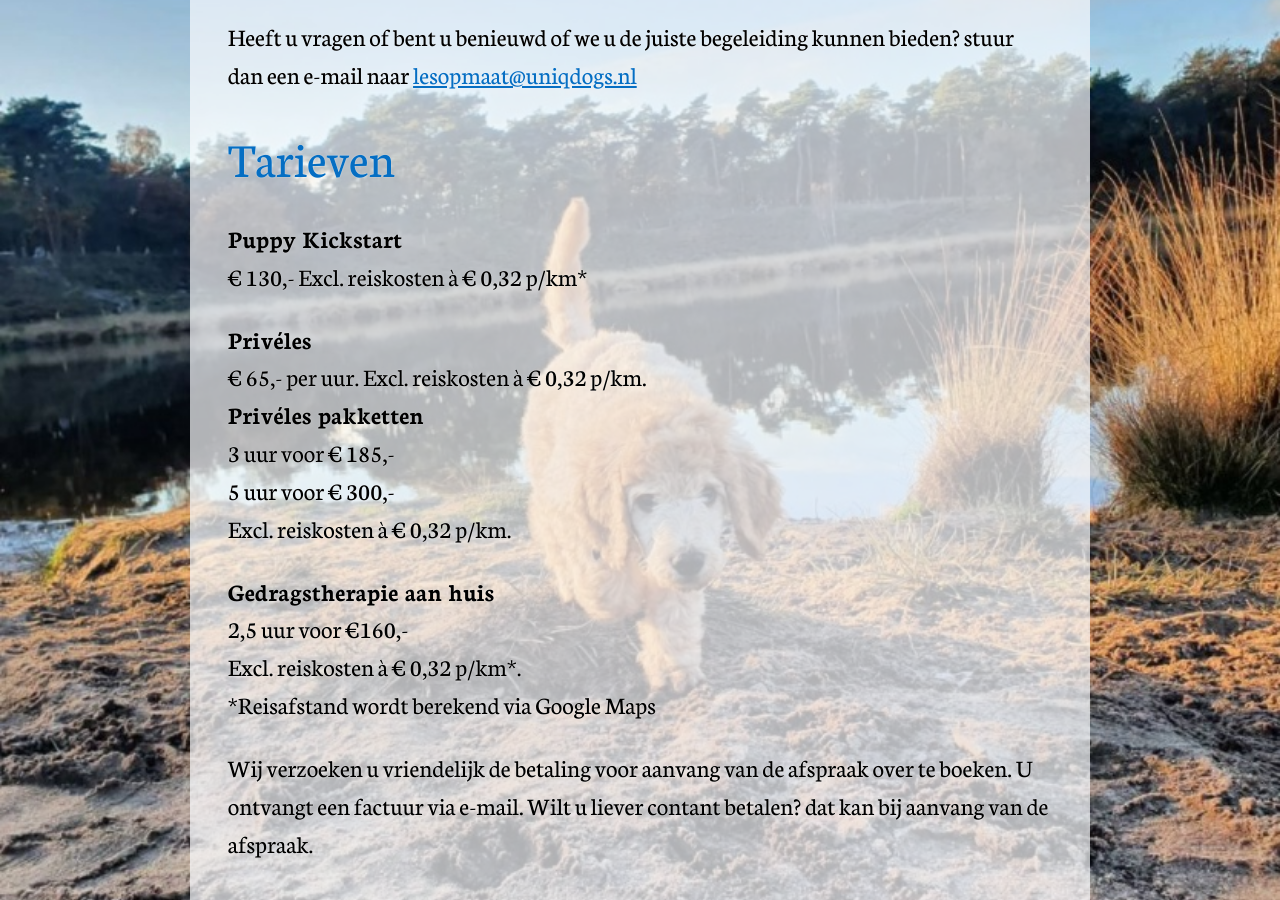
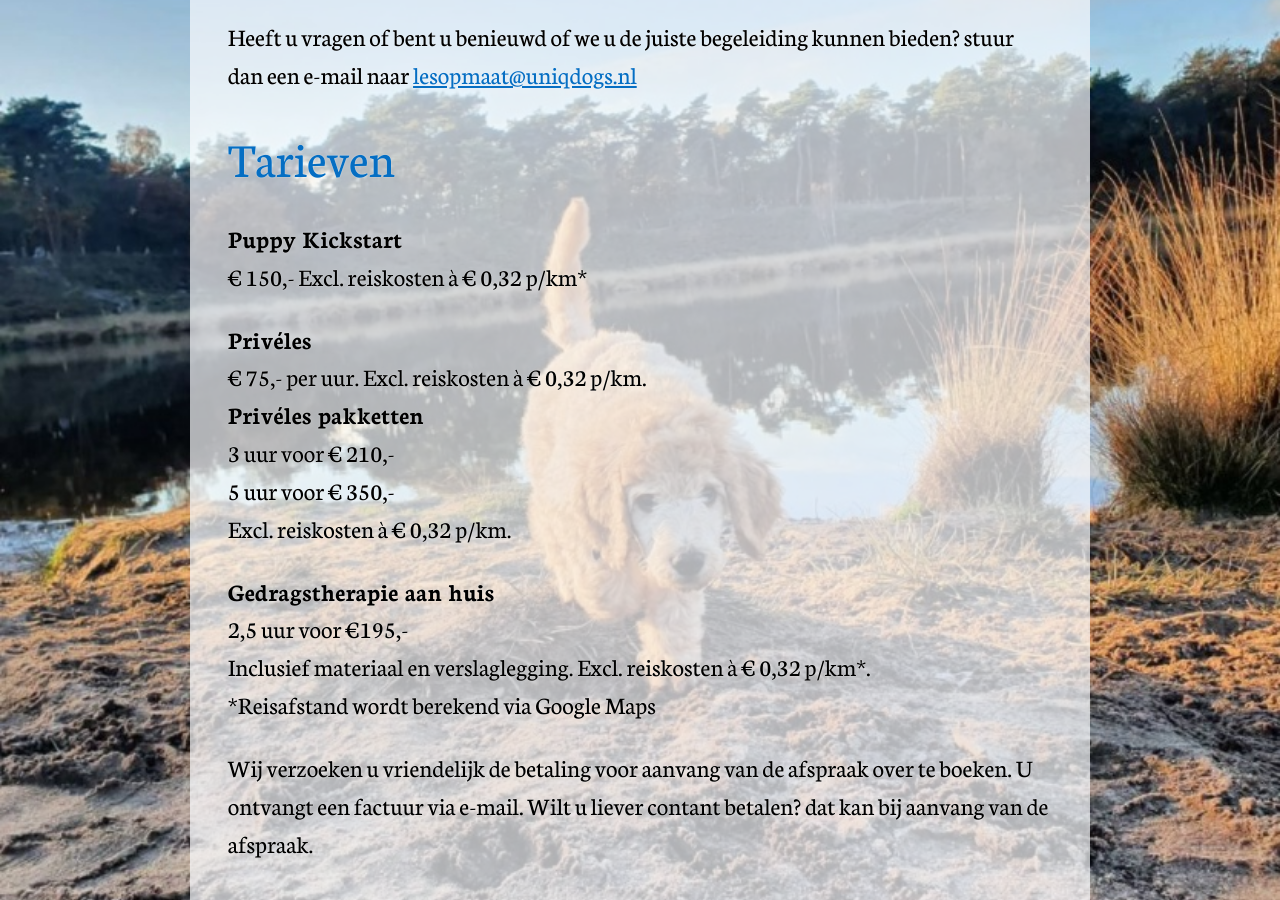
Before and after one commit to UniQdogs/info, a Jekyll site: the page built from pages/Aanbod & Tarieven.md, in a window 1280 px wide and 900 px high, scrolled down 1448 px. Built offline with Jekyll 4.4.1, drawn with Linux system fonts in a browser that asks for light colours; nearby versions of some CDN libraries.

Commit message:
tariefverhoging

```diff
--- a/pages/Aanbod & Tarieven.md
+++ b/pages/Aanbod & Tarieven.md
@@ -35,17 +35,18 @@ Heeft u vragen of bent u benieuwd of we u de juiste begeleiding kunnen bieden? s
 # Tarieven
 
 **Puppy Kickstart**
-€ 130,- Excl. reiskosten à € 0,32 p/km*
+€ 150,- Excl. reiskosten à € 0,32 p/km*
 
 **Privéles**
-€ 65,- per uur. Excl. reiskosten à € 0,32 p/km*.
+€ 75,- per uur. Excl. reiskosten à € 0,32 p/km*.
 **Privéles pakketten**
-3 uur voor € 185,-
-5 uur voor € 300,-
+3 uur voor € 210,-
+5 uur voor € 350,-
 Excl. reiskosten à € 0,32 p/km*.
 
 **Gedragstherapie aan huis**
-2,5 uur voor €160,-
+2,5 uur voor €195,-
+Inclusief materiaal en verslaglegging.
 Excl. reiskosten à € 0,32 p/km*.
 *Reisafstand wordt berekend via Google Maps
 
```
